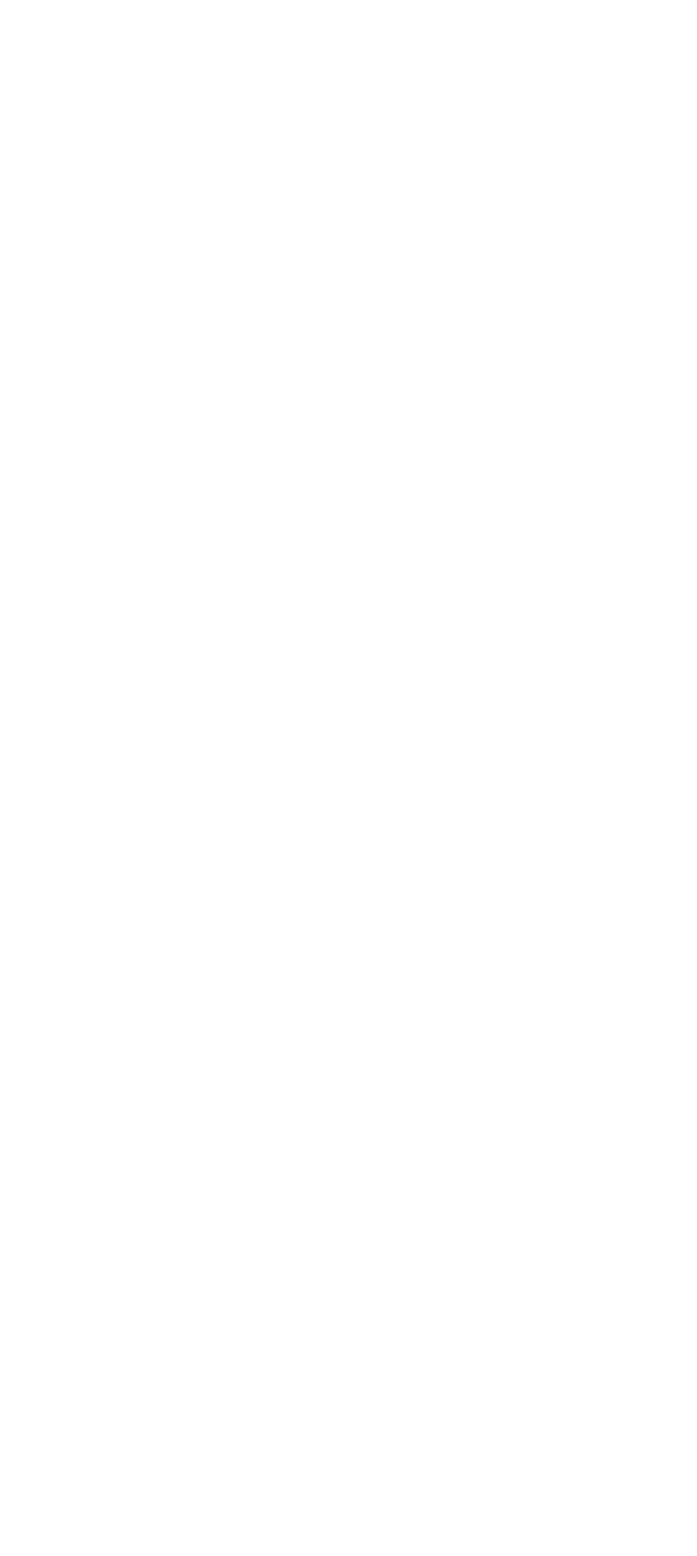
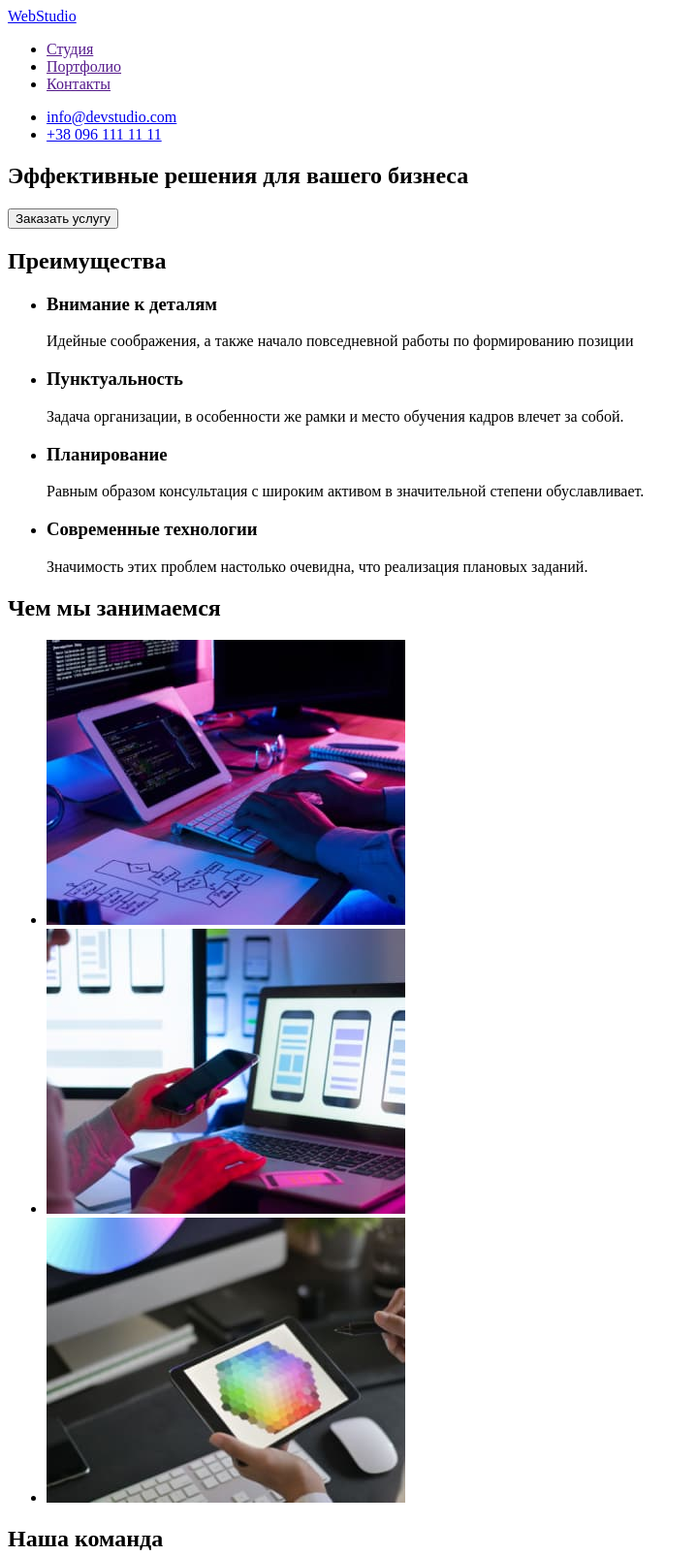
Before and after one commit to serhiikravchak/goit-markup-hw-01, a plain HTML site: page index.html in a window 1280 px wide. Shown: the top 1605 px of the page at 97% size, without its empty margins (0-719 px from the left). Before the commit the page ends 800 px from the top, so only its background shows below. Drawn offline with Linux system fonts and the light colour scheme.

Commit message:
Додано розмітку

```diff
--- a/index.html
+++ b/index.html
@@ -1,5 +1,5 @@
 <!DOCTYPE html>
-<html lang="en">
+<html lang="ru">
 <head>
     <meta charset="UTF-8">
     <meta http-equiv="X-UA-Compatible" content="IE=edge">
@@ -7,6 +7,101 @@
     <title>Document</title>
 </head>
 <body>
+    <header>
+        <nav>
+        <a href="./index.html">WebStudio</a>
+
+            <ul>
+                <li>
+                    <a href="">Студия</a>
+                </li>
+                <li>
+                    <a href="">Портфолио</a>
+                </li>
+                <li>
+                    <a href="">Контакты</a>
+                </li>
+            </ul>
+        </nav>
+
+        <ul>
+            <li>
+                <a href="mailto:info@devstudio.com">info@devstudio.com</a>
+            </li>
+            <li>
+                <a href="callto:+380961111111">+38 096 111 11 11</a>
+            </li>
+        </ul>
+
+    </header>
+    <main>
+        <section>
+            <h1>Эффективные решения для вашего бизнеса</h1>
+            <button type="button">Заказать услугу</button>
+        </section>
+        <section>
+            <h2>Преимущества</h2>
+            <ul>
+                <li>
+                    <h3>Внимание к деталям</h3>
+                    <p>Идейные соображения, а также начало повседневной работы по формированию позиции</p>
+                </li>
+                <li>
+                    <h3>Пунктуальность</h3>
+                    <p>Задача организации, в особенности же рамки и место обучения кадров влечет за собой.</p>
+                </li>
+                <li>
+                    <h3>Планирование</h3>
+                    <p>Равным образом консультация с широким активом в значительной степени обуславливает.</p>
+                </li>
+                <li>
+                    <h3>Современные технологии</h3>
+                    <p>Значимость этих проблем настолько очевидна, что реализация плановых заданий.</p>
+                </li>
+            </ul>
+        </section>
+        <section>
+            <h2>Чем мы занимаемся</h2>
+            <ul>
+                <li>
+                    <img src="./images/skills-coding-1.jpg" alt="Програмист пишет код" width="370" height="294">
+                </li>
+                <li>
+                    <img src="./images/skills-mobile-app-2.jpg" alt="Програмист пишет мобильное приложение" width="370" height="294">
+                </li>
+                <li>
+                    <img src="./images/skills-design-3.jpg" alt="Дизайнер рисует" width="370" height="294">
+                </li>
+            </ul>
+        </section>
+        <section>
+           <h2>Наша команда</h2>
+            <ul>
+                <li>
+                    <img src="./images/team-card-1.jpg" alt="Фото Игоря Демьяненко" width="270" height="368">
+                </li>
+                <li>
+                    <img src="./images/team-card-2.jpg" alt="Фото Ольги Репиной" width="270" height="368">
+                </li>
+                <li>
+                    <img src="./images/team-card-3.jpg" alt="Николая Тарасова" width="270" height="368">
+                </li>
+                <li>
+                    <img src="./images/team-card-4.jpg" alt="Фото Михаила Ермакова" width="270" height="368">
+                </li>
+            </ul>
+        </section>
+    </main>
+    <footer>
+        <a href="./index.html">WebStudio</a>
+        <address>
+            <p>г. Киев, пр-т Леси Украинки, 26</p>
+            <a href="mailto:info@devstudio.com">info@devstudio.com</a>
+            <a href="callto:+380961111111">+38 096 111 11 11</a>
+        </address>
+
+    </footer>
+
 
 </body>
 </html>
```
